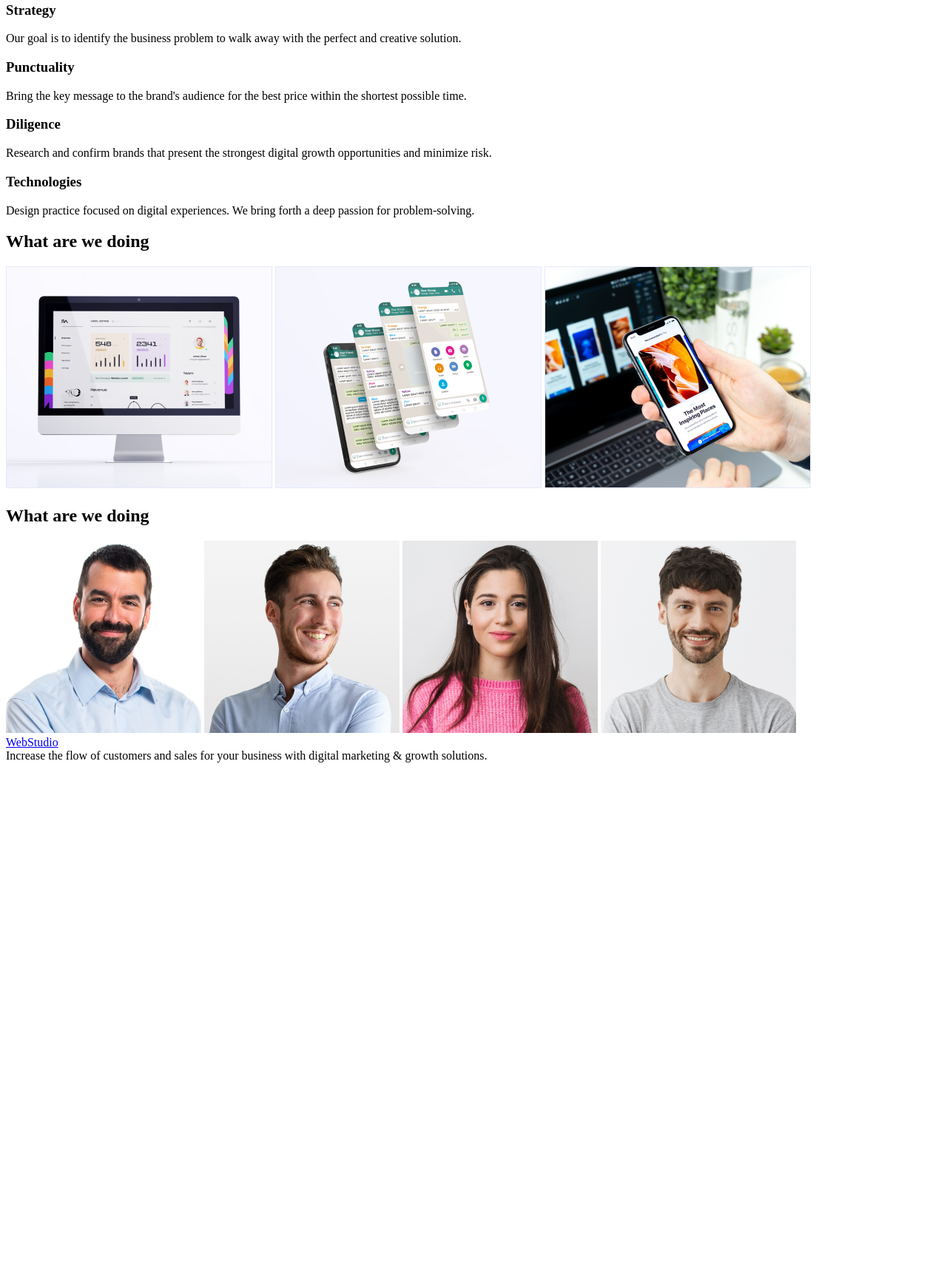
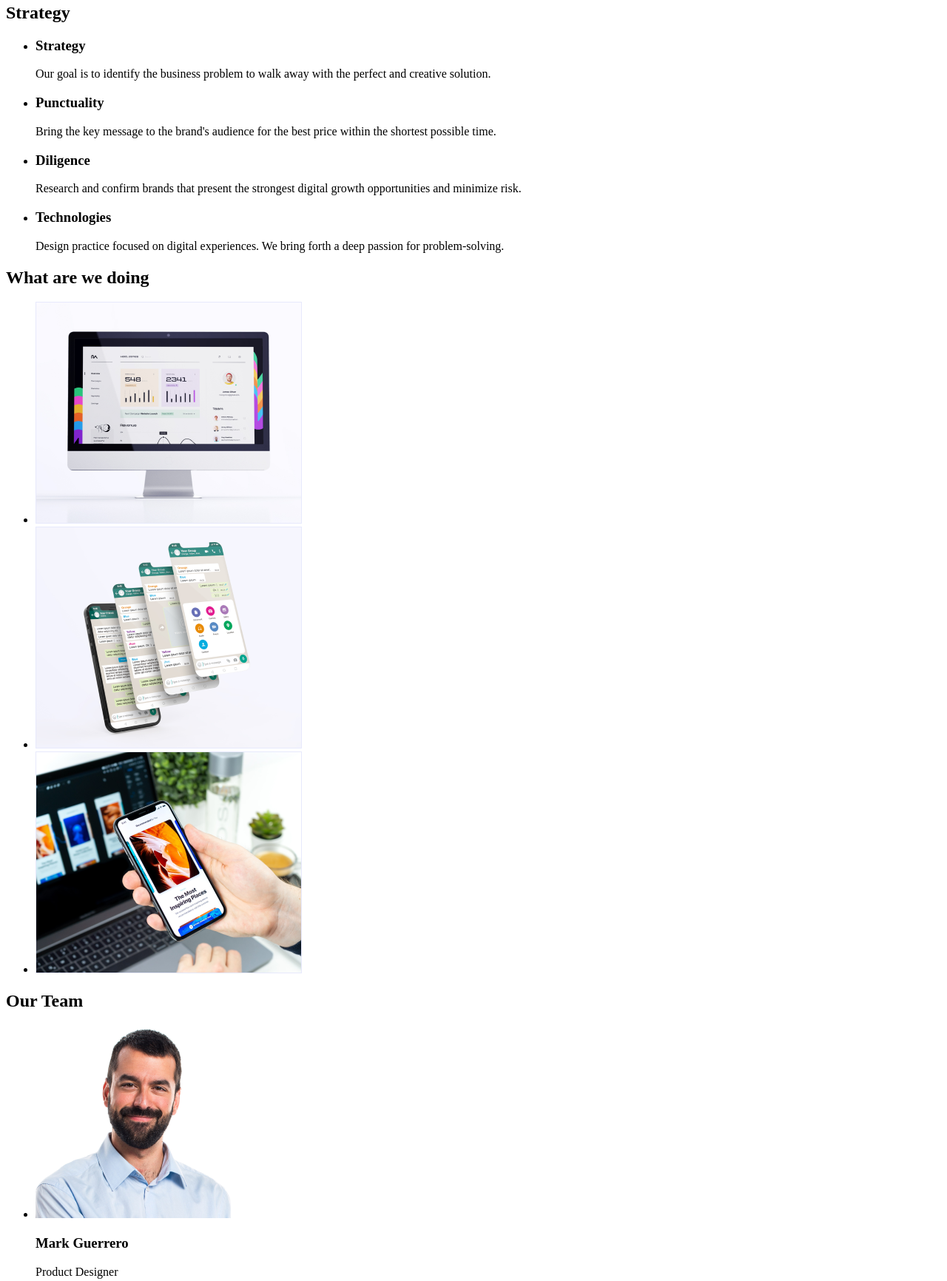
Before and after one commit to irensmile/goit-markup-hw-01, a plain HTML site: page index.html in a window 1280 px wide. Shown: the part 856-2588 px from the top of the page at 74% size. Before the commit the page ends 1895 px from the top, so only its background shows below. Drawn offline with Linux system fonts and the light colour scheme.

Commit message:
Update index.html

```diff
--- a/index.html
+++ b/index.html
@@ -38,47 +38,80 @@
 
       <!--section 1-->
       <section id="St">
+        <h2>Strategy</h2>
+        <ul>
+          <li>
             <h3>Strategy</h3>
             <p>
               Our goal is to identify the business problem to walk away with the
               perfect and creative solution.
             </p>
+          </li>
+          <li>
             <h3>Punctuality</h3>
             <p>
               Bring the key message to the brand's audience for the best price
               within the shortest possible time.
             </p>
+          </li>
+          <li>
             <h3>Diligence</h3>
             <p>
-          Research and confirm brands that present the strongest digital growth
-          opportunities and minimize risk.
+              Research and confirm brands that present the strongest digital
+              growth opportunities and minimize risk.
             </p>
+          </li>
+          <li>
             <h3>Technologies</h3>
             <p>
-          Design practice focused on digital experiences. We bring forth a deep
-          passion for problem-solving.
+              Design practice focused on digital experiences. We bring forth a
+              deep passion for problem-solving.
             </p>
+          </li>
+        </ul>
       </section>
       <!--section 2-->
       <section id="Port">
         <h2>What are we doing</h2>
-        <img src="./images/section2/Rectangle71.png" />
-        <img src="./images/section2/Rectangle71_1.png" />
-        <img src="./images/section2/Rectangle71_2.png" />
+        <ul>
+          <li><img src="./images/section2/Rectangle71.png" /></li>
+          <li><img src="./images/section2/Rectangle71_1.png" /></li>
+          <li><img src="./images/section2/Rectangle71_2.png" /></li>
+        </ul>
       </section>
       <!--section 3-->
       <section id="Cont">
-        <h2>What are we doing</h2>
-        <img src="./images/section3/img.png" />
-        <img src="./images/section3/img_1.png" />
-        <img src="./images/section3/img_2.png" />
-        <img src="./images/section3/img_3.png" />
+        <h2>Our Team</h2>
+        <ul>
+          <li>
+            <img alt="Team 1" with="264" src="./images/section3/img.png" />
+            <h3>Mark Guerrero</h3>
+            <p>Product Designer</p>
+          </li>
+          <li>
+            <img alt="Team 2" with="264" src="./images/section3/img_1.png" />
+            <h3>Tom Ford</h3>
+            <p>Frontend Developer</p>
+          </li>
+          <li>
+            <img alt="Team 3" with="264" src="./images/section3/img_2.png" />
+            <h3>Camila Garcia</h3>
+            <p>Marketing</p>
+          </li>
+          <li>
+            <img alt="Team 4" with="264" src="./images/section3/img_3.png" />
+            <h3>Daniel Wilson</h3>
+            <p>UI Designer</p>
+          </li>
+        </ul>
       </section>
     </main>
     <footer>
-      <a href="./index.html">WebStudio</a> <br />
+      <a href="./index.html">WebStudio</a>
+      <p>
         Increase the flow of customers and sales for your business with digital
         marketing & growth solutions.
+      </p>
     </footer>
   </body>
 </html>
```
Lines whose indentation alone changed are shown as unchanged.
